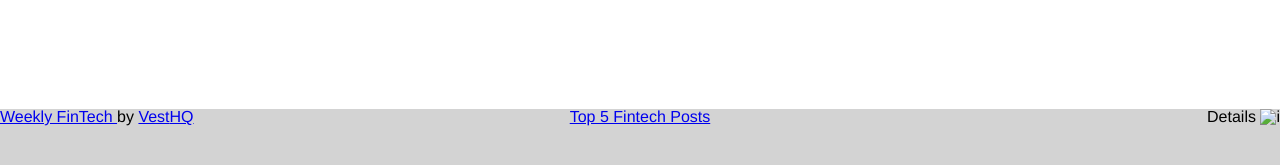
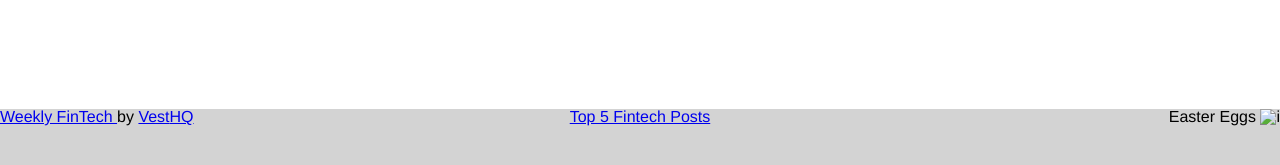
Before and after one commit to VestHQ/FinTechToGo, a Jekyll site: the page built from index.html, in a window 1280 px wide. Shown: the part 731-896 px from the top of the page. Built offline with Jekyll 4.4.1, drawn with Linux system fonts in a browser that asks for light colours.

Commit message:
Added easter eggs in header

```diff
--- a/_includes/header.html
+++ b/_includes/header.html
@@ -38,7 +38,7 @@
     </nav>
 
     <div>
-      <span>Details</span>
+      <span>Easter Eggs</span>
       <img src="#" alt="i" />
     </div>
 
```
Also changed, not shown: 1 other file.
